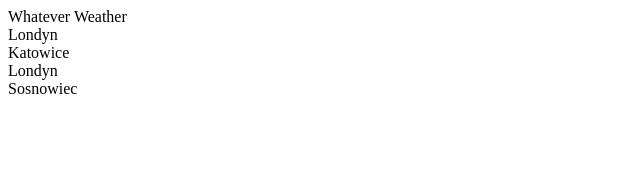
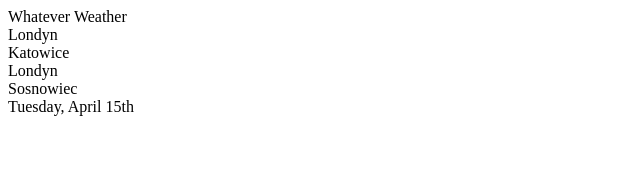
Before and after one commit to iamlizzylogan/whatever-weather, a React app: page / in a window 1280 px wide. Shown: the top 188 px of the page, without its empty margins (0-640 px from the left). Built offline with nearby package versions, Linux system fonts and the light colour scheme.

Commit message:
Add date section

```diff
--- a/src/scripts/App.jsx
+++ b/src/scripts/App.jsx
@@ -20,6 +20,7 @@
                             </div>
                         </div>
                     </section>
+                    <section className="date">Tuesday, April 15th</section>
                 </div>
             </div>
         )
--- a/src/styles/index.scss
+++ b/src/styles/index.scss
@@ -15,7 +15,7 @@
 }
 
 .location {
-    padding: 7px 15px 0;
+    margin: 7px 15px 0;
     &__name {
         font-size: 48px;
         color: #202020;
@@ -46,3 +46,7 @@
         }
     }
 }
+
+.date {
+    padding: 7px 15px 0;
+}
```
